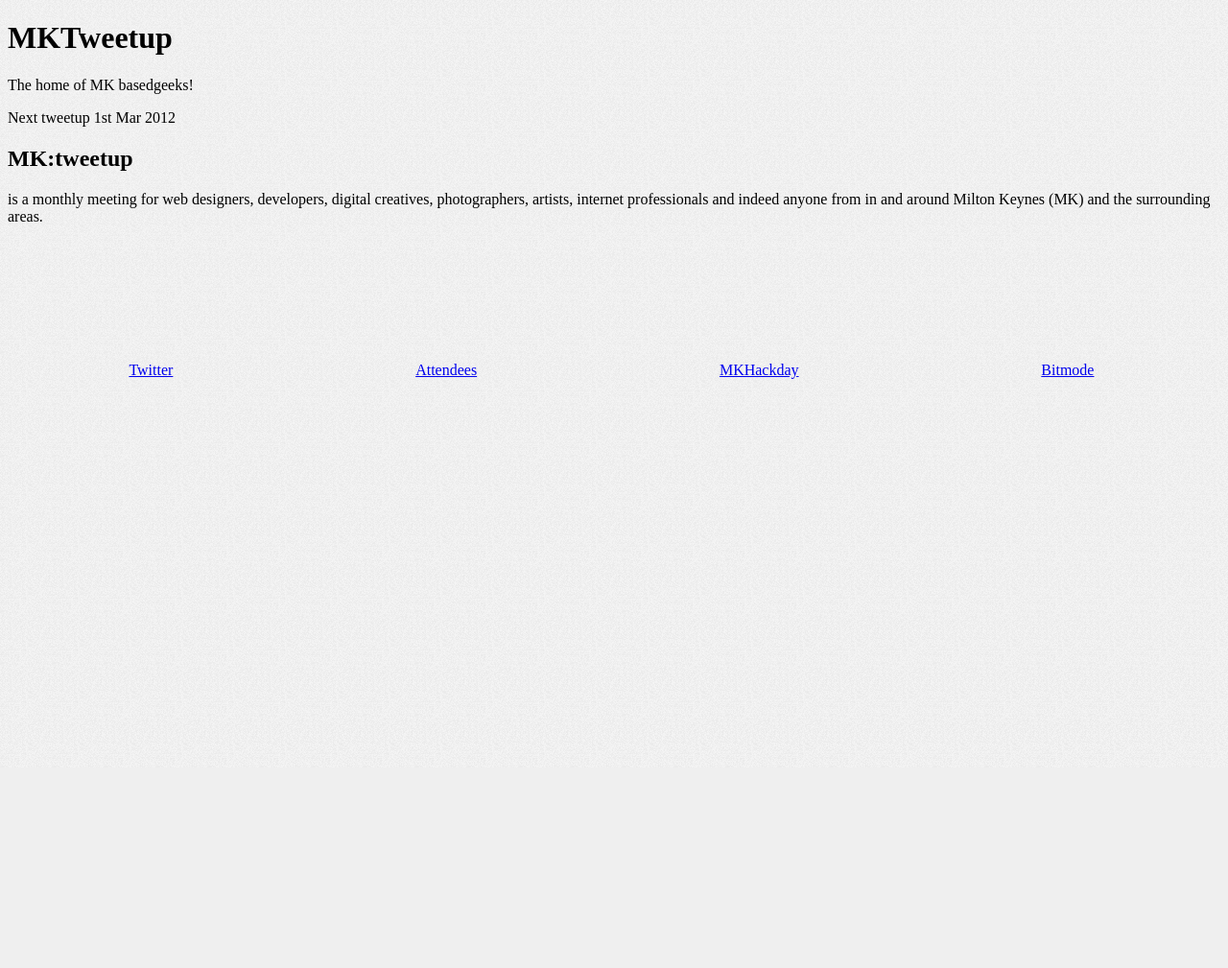
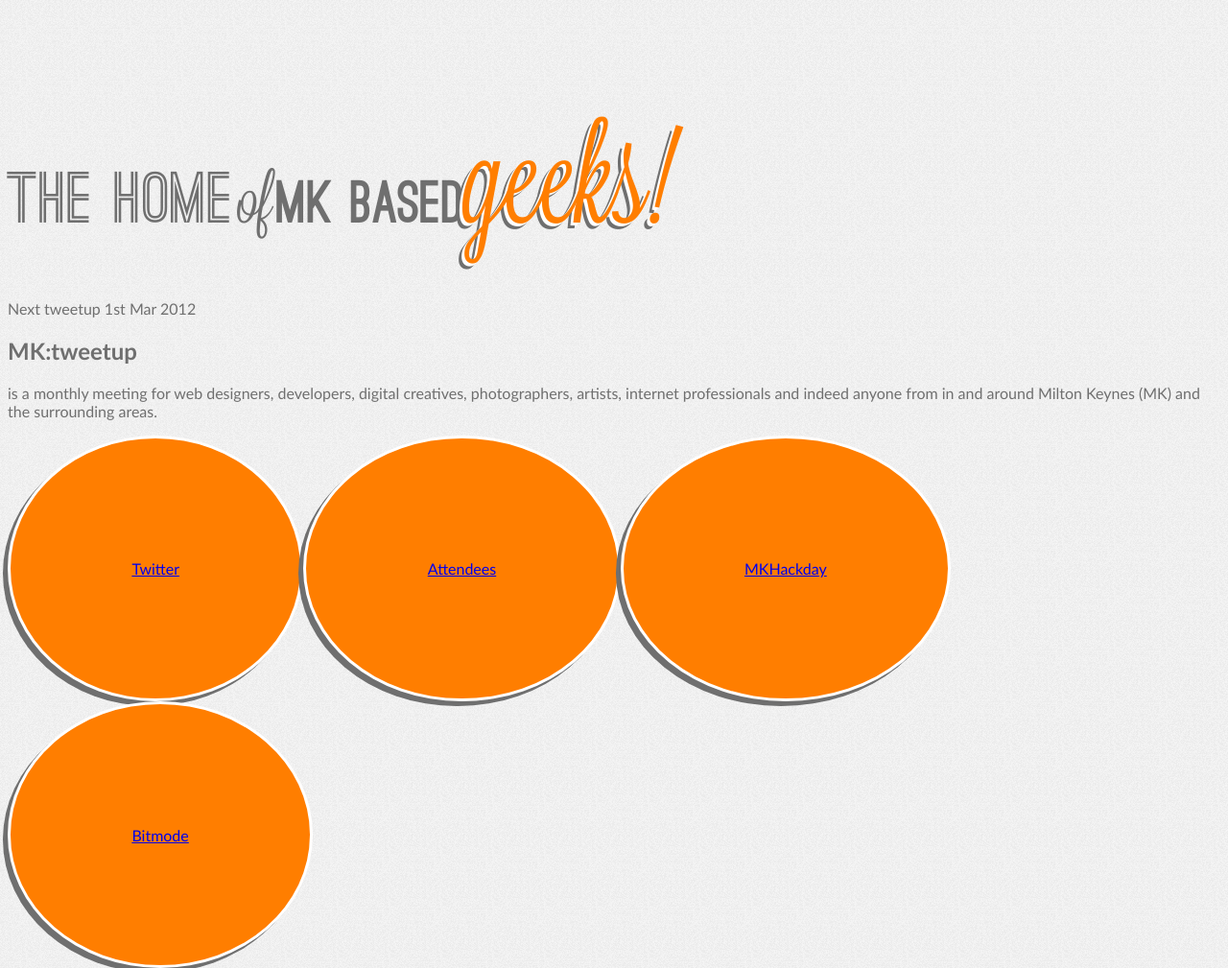
Before and after one commit to lightyoruichi/mktweetup.co.uk, a PHP site: page / in a window 1280 px wide. Shown: the whole page at 96% size. Before the commit the page ends 395 px from the top, so only its background shows below. Run offline with PHP 8.4, Linux system fonts and the light colour scheme; style sheets or scripts are compiled from the project's sources; some libraries are stand-ins or nearby versions.

Commit message:
Basic font setup
Signed-off-by: James Pearson <james.pearson@bitmodelabs.com>

```diff
--- a/sass/style.scss
+++ b/sass/style.scss
@@ -19,20 +19,106 @@ $tweetup_gray: #6f6f6f;
 	border: 3px solid #FFF;
 }
 
-* { -moz-box-sizing: border-box; -webkit-box-sizing: border-box; box-sizing: border-box; }
 
 html{
 
 	background: #FFF url(/img/html_background.png) 0 0 repeat;
+	color: $tweetup_gray;
+	font-family: "Trebuchet MS", "Lucida Sans Unicode", "Lucida Grande", "Lucida Sans", Arial, sans-serif;
+
 
 	body{
 
 		> header{
+			h1{
+				color: transparent;
 
+			}
+
+			p{
+				span{
+
+					&:nth-child(1){
+						font-family: OstrichSansBold;
+						font-size: 72px;
+						font-weight: normal;
+					}
+
+					&:nth-child(2){
+						font-family: LavanderiaRegular;
+						font-size: 72px;
+						font-weight: normal;
+					}
+
+					&:nth-child(3){
+						font-family: OstrichSansBlack;
+						font-size: 60px;
+						font-weight: normal;
+					}
+
+					&:nth-child(4){
+						color: $tweetup_orange;
+
+						font-family: LavanderiaRegular;
+						font-size: 140px;
+						font-weight: normal;
+
+						text-shadow: -3px 3px 0 #FFF,  -6px 6px 0 $tweetup_gray;
+						text-transform: capitalize;
+					}
+				}
+			}
 		}
 
 		#main{
 
+			article{
+				@include circle;
+
+				color: #FFF;
+				padding: 10%;
+
+				height: 250px;
+				width: 250px;
+
+				&.primary{
+					font-family: RighteousRegular;
+					font-size: 30px;
+					font-weight: normal;
+					line-height: 1;
+					text-align: center;
+
+					time{
+						span{
+							display: block;
+						}
+						.day{
+							font-size: 130px;
+
+							sup{
+								font-size: 40px;
+							}
+						}
+						.month{
+							font-size: 80px;
+							text-transform: uppercase;
+						}
+
+						.year{
+							font-size: 40px;
+							font-weight: normal;
+						}
+					}
+				}
+
+				&.secondary{
+
+				}
+
+				&.tertiary{
+
+				}
+			}
 		}
 
 		> footer{
@@ -45,7 +131,7 @@ html{
 					padding: 0;
 
 					li{
-
+						@include circle;
 
 						float: left;
 						margin: 0;
```
